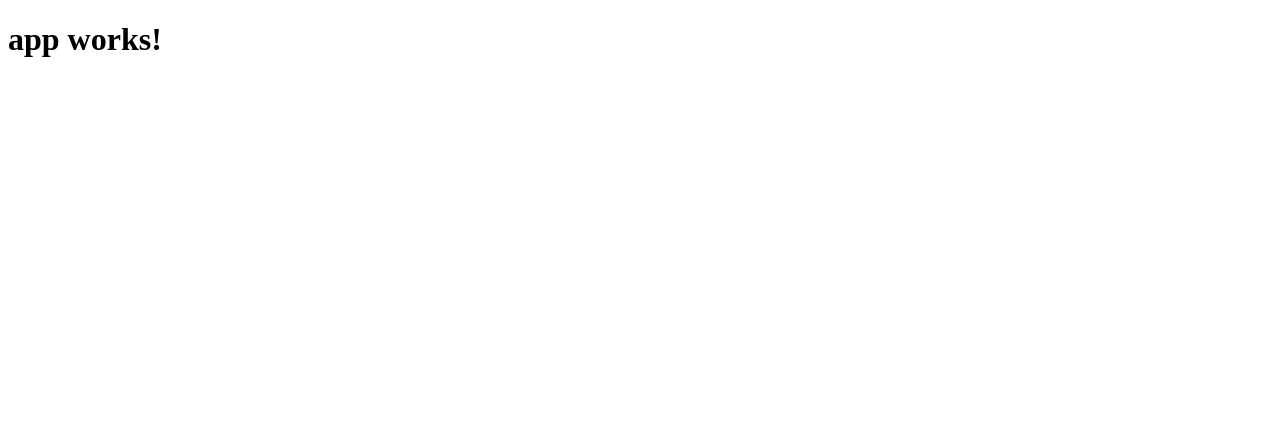
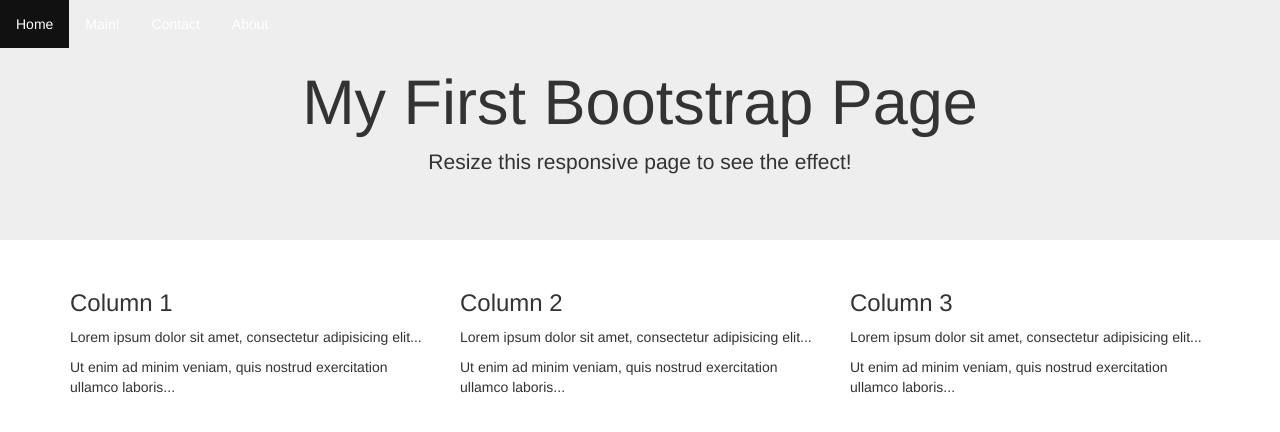
Before and after one commit to RoceleyLaw/my-profile, an Angular app: page /main-page in a window 1280 px wide. Shown: the top 432 px of the page. Built offline with nearby package versions, Linux system fonts and the light colour scheme.

Commit message:
simple splash and main pages

```diff
--- a/src/app/app.component.css
+++ b/src/app/app.component.css
@@ -0,0 +1,23 @@
+ul {
+    list-style-type: none;
+    margin: 0;
+    padding: 0;
+    overflow: hidden;
+    background-color: #333;
+}
+
+li {
+    float: left;
+}
+
+li a {
+    display: block;
+    color: white;
+    text-align: center;
+    padding: 14px 16px;
+    text-decoration: none;
+}
+
+li a:hover {
+    background-color: #111;
+}
--- a/src/app/app.component.html
+++ b/src/app/app.component.html
@@ -1,3 +1,19 @@
-<h1>
-  {{title}}
-</h1>
+<!DOCTYPE html>
+<html>
+  <head>
+    <meta name="viewport" content="width=device-width, initial-scale=1">
+    <meta charset="utf-8">
+    <title>navigation-bar</title>
+  </head>
+  <body>
+    <ul>
+      <nav>
+        <li><a routerLink="/splash-page">Home</a></li>
+        <li><a routerLink="/main-page">Main!</a></li>
+        <li><a href="#contact">Contact</a></li>
+        <li><a href="#about">About</a></li>
+      </nav>
+      <router-outlet></router-outlet>
+    </ul>
+  </body>
+</html>
--- a/src/app/app.component.ts
+++ b/src/app/app.component.ts
@@ -6,5 +6,5 @@
   styleUrls: ['./app.component.css']
 })
 export class AppComponent {
-  title = 'app works!';
+
 }
--- a/src/app/main-page/main-page.component.html
+++ b/src/app/main-page/main-page.component.html
@@ -1,3 +1,34 @@
-<p>
-  main-page works!
-</p>
+<!DOCTYPE html>
+<html lang="en">
+<head>
+  <title>Bootstrap Example</title>
+  <meta charset="utf-8">
+  <meta name="viewport" content="width=device-width, initial-scale=1">
+</head>
+<body>
+<div class="jumbotron text-center">
+  <h1>My First Bootstrap Page</h1>
+  <p>Resize this responsive page to see the effect!</p>
+</div>
+
+<div class="container">
+  <div class="row">
+    <div class="col-sm-4">
+      <h3>Column 1</h3>
+      <p>Lorem ipsum dolor sit amet, consectetur adipisicing elit...</p>
+      <p>Ut enim ad minim veniam, quis nostrud exercitation ullamco laboris...</p>
+    </div>
+    <div class="col-sm-4">
+      <h3>Column 2</h3>
+      <p>Lorem ipsum dolor sit amet, consectetur adipisicing elit...</p>
+      <p>Ut enim ad minim veniam, quis nostrud exercitation ullamco laboris...</p>
+    </div>
+    <div class="col-sm-4">
+      <h3>Column 3</h3>
+      <p>Lorem ipsum dolor sit amet, consectetur adipisicing elit...</p>
+      <p>Ut enim ad minim veniam, quis nostrud exercitation ullamco laboris...</p>
+    </div>
+  </div>
+</div>
+</body>
+</html>
--- /dev/null
+++ b/src/app/splash-page/splash-page.component.css
@@ -0,0 +1,13 @@
+
+.jumbotron.full-screen {
+  height: 100vh;
+}
+
+.bg-blue-rose {
+  background-color: #333333;
+  background-position: center;
+  background-repeat: none;
+  background-size: cover;
+  color:white;
+  text-shadow: #949B9D;
+}
--- /dev/null
+++ b/src/app/splash-page/splash-page.component.html
@@ -0,0 +1,14 @@
+<!DOCTYPE html>
+<html lang="en">
+<head>
+  <title>splash-page</title>
+  <meta charset="utf-8">
+  <meta name="viewport" content="width=device-width, initial-scale=1">
+</head>
+<body>
+<div class="jumbotron text-center full-screen bg-blue-rose">
+  <h1>My First Bootstrap Page</h1>
+  <p>Resize this responsive page to see the effect!</p>
+</div>
+</body>
+</html>
--- /dev/null
+++ b/src/app/splash-page/splash-page.component.ts
@@ -0,0 +1,15 @@
+import { Component, OnInit } from '@angular/core';
+
+@Component({
+  selector: 'app-splash-page',
+  templateUrl: './splash-page.component.html',
+  styleUrls: ['./splash-page.component.css']
+})
+export class SplashPageComponent implements OnInit {
+
+  constructor() { }
+
+  ngOnInit() {
+  }
+
+}
--- a/src/index.html
+++ b/src/index.html
@@ -6,7 +6,10 @@
   <base href="/">
 
   <meta name="viewport" content="width=device-width, initial-scale=1">
+  <link rel="stylesheet" href="https://maxcdn.bootstrapcdn.com/bootstrap/3.3.7/css/bootstrap.min.css">
   <link rel="icon" type="image/x-icon" href="favicon.ico">
+  <script src="https://ajax.googleapis.com/ajax/libs/jquery/3.1.1/jquery.min.js"></script>
+  <script src="https://maxcdn.bootstrapcdn.com/bootstrap/3.3.7/js/bootstrap.min.js"></script>
 </head>
 <body>
   <app-root>Loading...</app-root>
```
Also changed, not shown: src/app/app.module.ts (+16 -3 lines), 2 other files (tests, documents, lock files or other folders).
